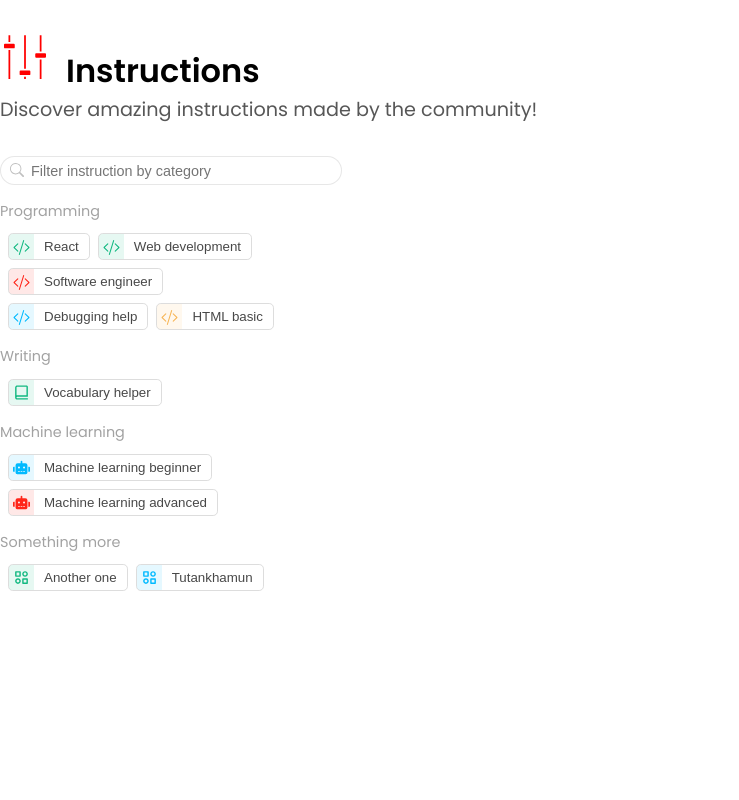
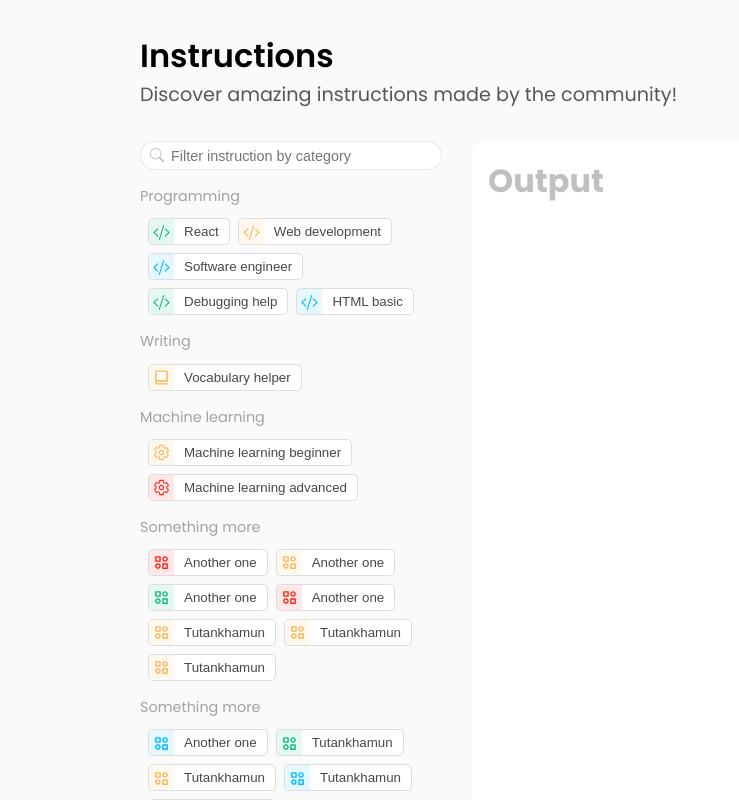
Before and after one commit to donadelicc/chatGPTHelper, a Next.js app: page /SearchPage in a window 1280 px wide. Shown: the whole page, without its empty margins (0-739 px from the left). Built offline with nearby package versions, Linux system fonts and the light colour scheme; no server answers.

Commit message:
summtin`

```diff
--- a/src/components/search/CategoryButton.tsx
+++ b/src/components/search/CategoryButton.tsx
@@ -1,4 +1,4 @@
-import React, { FunctionComponent, ReactNode } from 'react'
+import React, { FunctionComponent, ReactNode, useEffect, useState } from 'react'
 import styles from '../../styles/search/categoryButton.module.css'
 
 export const bgColor = {
@@ -21,15 +21,20 @@ const getRandomColor = () => {
 };
 
 const CategoryButton: FunctionComponent<CategoryButtonProps> = ({label, Icon})=> {
+  const [randomBackgroundColor, setRandomBackgroundColor] = useState(getRandomColor());
 
-  const randomBgColor = getRandomColor()
+
+  useEffect(() => {
+    // Set a random background color only once when the component is initially rendered
+    setRandomBackgroundColor(getRandomColor());
+  }, []);
 
     // Define the opacity level (0.5 means 50% opacity, you can adjust this)
     const opacity = 0.1;
 
     // Use rgba to set the background color with opacity
     const backgroundStyle = {
-      backgroundColor : `rgba(${parseInt(randomBgColor.slice(1, 3), 16)}, ${parseInt(randomBgColor.slice(3, 5), 16)}, ${parseInt(randomBgColor.slice(5, 7), 16)}, ${opacity})`
+      backgroundColor : `rgba(${parseInt(randomBackgroundColor.slice(1, 3), 16)}, ${parseInt(randomBackgroundColor.slice(3, 5), 16)}, ${parseInt(randomBackgroundColor.slice(5, 7), 16)}, ${opacity})`
     };
 
 
@@ -37,7 +42,7 @@ const CategoryButton: FunctionComponent<CategoryButtonProps> = ({label, Icon})=>
   return (
     <button className={styles.button}>
       <div className={styles.icon__container} style={backgroundStyle}>
-          {Icon && <span className={styles.button__icon} style={{color: randomBgColor}}>{Icon}</span>}
+          {Icon && <span className={styles.button__icon} style={{color: randomBackgroundColor}}>{Icon}</span>}
       </div>
       <div className={styles.text__container}>
           {label}
--- a/src/components/search/Header.tsx
+++ b/src/components/search/Header.tsx
@@ -8,7 +8,7 @@ const Header = () => {
   return (
     <div className={style.header__container}>
         <div className={style.header__logo}>
-            <GiSettingsKnobs size={50} />
+            {/* <GiSettingsKnobs size={50} /> */}
             <span className={style.logo__title}>Instructions</span>
         </div>
         <p className={style.header__title}>Discover amazing instructions made by the community!</p>
--- a/src/pages/SearchPage.tsx
+++ b/src/pages/SearchPage.tsx
@@ -5,8 +5,9 @@ import CategoryButton from '../components/search/CategoryButton'
 import {BsCodeSlash} from 'react-icons/bs'
 import {BiBookAlt} from 'react-icons/bi'
 import {BsSearch} from 'react-icons/bs'
-import {FaRobot} from 'react-icons/fa'
 import {BiCategoryAlt} from 'react-icons/bi'
+import {IoSettingsOutline} from 'react-icons/io5'
+
 
 // inner custom categories
 export const categoryArray = [
@@ -47,11 +48,11 @@ export const categoryArray = [
     underCategories: [
       {
         title: "Machine learning beginner",
-        icon: <FaRobot size={17}/>,
+        icon: <IoSettingsOutline size={17}/>,
       },
       {
         title: "Machine learning advanced",
-        icon: <FaRobot size={17}/>,
+        icon: <IoSettingsOutline size={17}/>,
       },
     ]
   },
@@ -59,6 +60,50 @@ export const categoryArray = [
     underCategories: [
       {
         title: "Another one",
+        icon: <BiCategoryAlt size={17}/>,
+      },
+      {
+        title: "Another one",
+        icon: <BiCategoryAlt size={17}/>,
+      },
+      {
+        title: "Another one",
+        icon: <BiCategoryAlt size={17}/>,
+      },
+      {
+        title: "Another one",
+        icon: <BiCategoryAlt size={17}/>,
+      },
+      {
+        title: "Tutankhamun",
+        icon: <BiCategoryAlt size={17}/>,
+      },
+      {
+        title: "Tutankhamun",
+        icon: <BiCategoryAlt size={17}/>,
+      },
+      {
+        title: "Tutankhamun",
+        icon: <BiCategoryAlt size={17}/>,
+      },
+    ]
+  },
+  { category: "Something more",
+    underCategories: [
+      {
+        title: "Another one",
+        icon: <BiCategoryAlt size={17}/>,
+      },
+      {
+        title: "Tutankhamun",
+        icon: <BiCategoryAlt size={17}/>,
+      },
+      {
+        title: "Tutankhamun",
+        icon: <BiCategoryAlt size={17}/>,
+      },
+      {
+        title: "Tutankhamun",
         icon: <BiCategoryAlt size={17}/>,
       },
       {
@@ -75,7 +120,9 @@ const SearchPage = () => {
   const [categories, setCategories] = useState(categoryArray);
   const [userSearch, setUserSearch] = useState('');
 
+
   const handleSearch = (e: React.ChangeEvent<HTMLInputElement>) => {
+    e.preventDefault()
     setUserSearch(e.target.value);
   }
 
@@ -92,8 +139,8 @@ const SearchPage = () => {
 
   return (
     <div className={styles.wrapper}>
+      <Header />
       <div className={styles.container}>
-        <Header />
         {/* FILTER CONTAINER */}
         <div className={styles.filter__container}>
           <div className={styles.input__container}>
@@ -128,7 +175,9 @@ const SearchPage = () => {
         </div>
 
         {/* OUTPUT */}
-        <div></div>
+        <div className={styles.results__container}>
+          <h1>Output</h1>
+        </div>
       </div>
     </div>
   );
--- a/src/styles/search/header.module.css
+++ b/src/styles/search/header.module.css
@@ -1,10 +1,13 @@
 .header__container{
-    padding: 2rem 0rem;
-    background-color: rgb(255, 255, 255);
+    margin: 0rem auto;
+    max-width: var(--max-width);
+    background-color: rgb(250, 250, 250);
     display: flex;
     flex-direction: column;
+    padding: 0rem 1.5rem;
 }
 .header__logo{
+    margin-top: 2rem;
     display: flex;
     justify-content: flex-start;
     align-items: baseline;
--- a/src/styles/search/search.module.css
+++ b/src/styles/search/search.module.css
@@ -2,24 +2,31 @@
     margin: 0 auto;
     width: 100%;
     height: 100vh;
-    background-color: white;
+    background-color: rgb(250, 250, 250);
+    overflow-y: scroll;
 }
 .container{
-    background-color: white;
-    margin: 0 auto;
+    background-color: inherit;
+    margin: 2rem auto;
     height: 100%;
-    max-width: 1300px;
+    max-width: var(--max-width);
+    display: flex;
+    gap: 1rem;
+    padding: 0rem 1.5rem;
 }
 .filter__container{
-    width: 300px;
-    height: 600px;
+    max-width: 300px;
+    height: 100%;
+    background-color: rgb(250, 250, 250);
+    padding-right: 1rem;
    /* border: 1px solid forestgreen; */
 }
 .input__container{
     position: relative;
 }
 .filer__input{
-    width: 100%;
+    /* calculate the with of the input by subtracting the padding */
+    width: calc(100% - 30px - 0.6rem);
     border: none;
     border-radius: 2rem;
     padding: .35rem .6rem;
@@ -52,3 +59,17 @@
     gap: .5rem;
     flex-wrap: wrap;
 }
+
+
+
+/** Results section  **/
+.results__container > * {
+    padding: 0;
+    margin: 0;
+}
+.results__container{
+    flex: 1;
+    padding: 1rem;
+    background-color: white;
+    border-radius: 1rem;
+}
```
